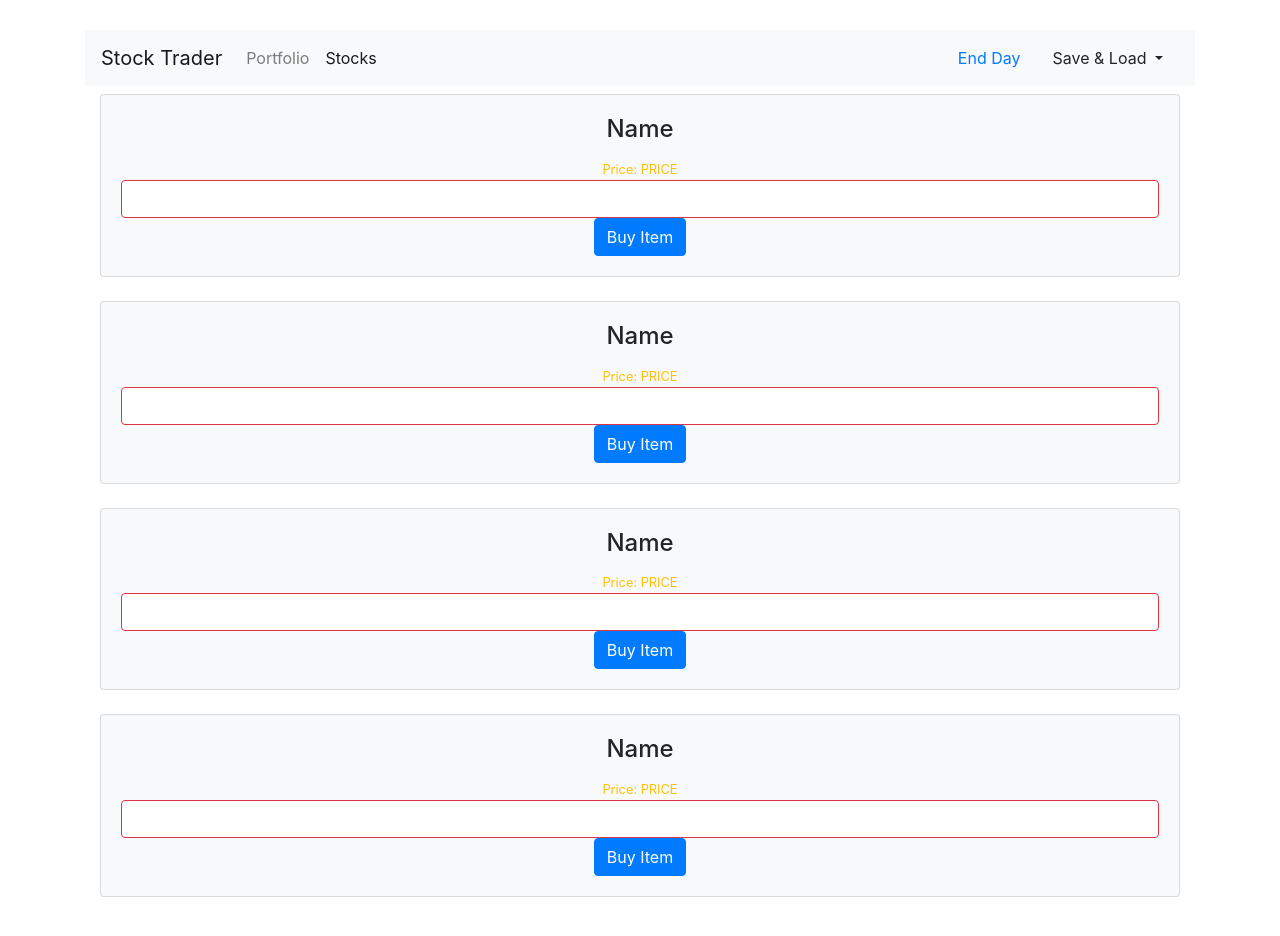
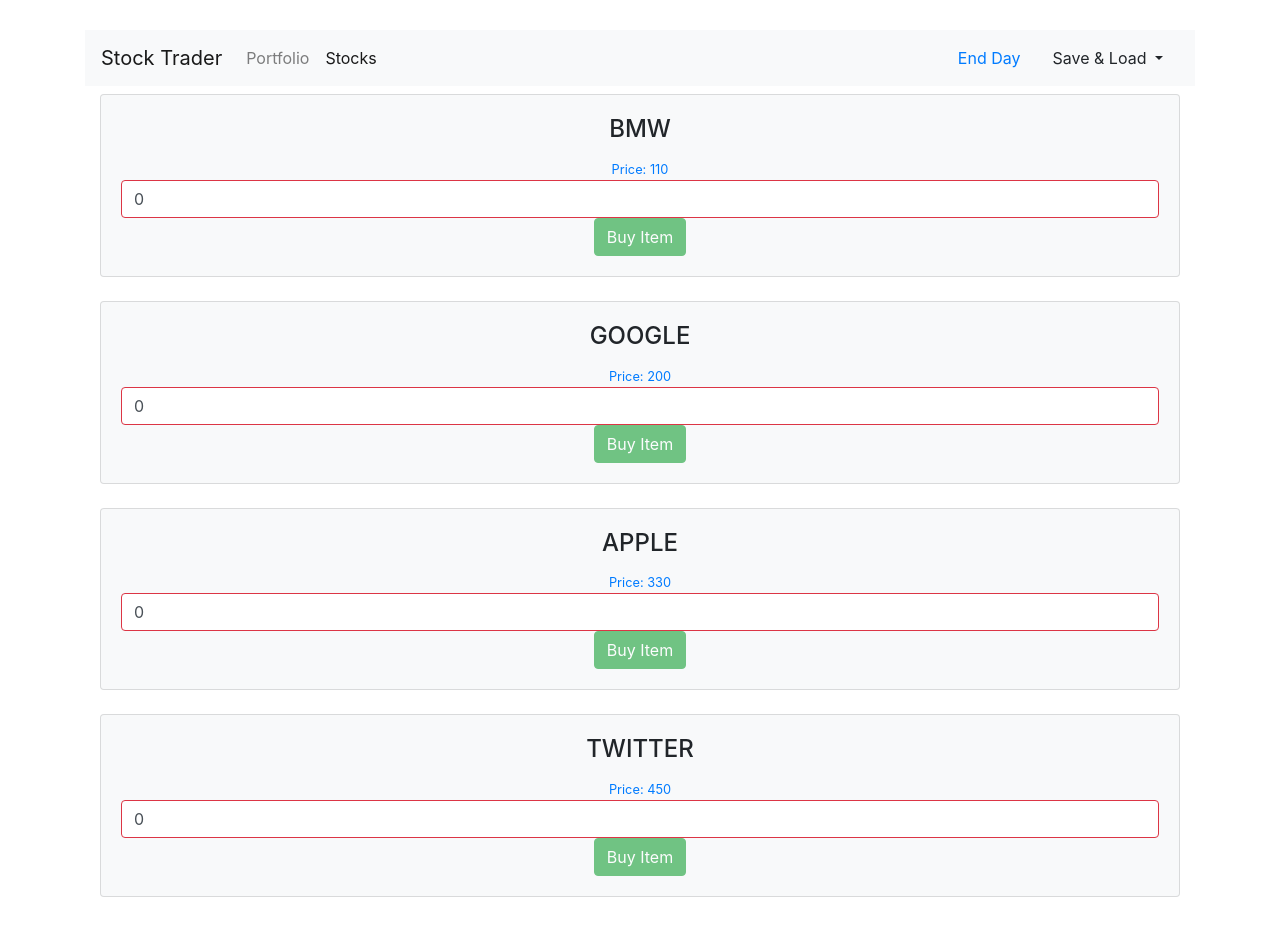
Before and after one commit to SOURAV-ROY/vue-first-project, a Vue app: page /stocks in a window 1280 px wide. Shown: the top 936 px of the page. Built offline with nearby package versions, Linux system fonts and the light colour scheme.

Commit message:
CrAdding A Buy Button ✔

```diff
--- a/src/components/stocks/Stock.vue
+++ b/src/components/stocks/Stock.vue
@@ -1,19 +1,45 @@
 <template>
-    <div class="col-md-12 text-center pb-3 pt-2">
-      <div class="card bg-light">
-        <div class="card-body">
-          <h4 class="card-title">Name</h4>
-          <small class="text-warning">Price: PRICE</small>
-          <input type="number" class="form-control border border-danger">
-          <a href="#" class="btn btn-primary">Buy Item</a>
-        </div>
+  <div class="col-md-12 text-center pb-3 pt-2">
+    <div class="card bg-light">
+      <div class="card-body">
+        <h4 class="card-title">{{ stock.name }}</h4>
+        <small class="text-primary">Price: {{ stock.price }}</small>
+        <input
+          type="number"
+          class="form-control border border-danger"
+          placeholder="Quantity"
+          v-model="quantity"
+        >
+        <button
+          class="btn btn-success"
+          @click="buyStock"
+          :disabled="quantity <= 0 || !Number.isInteger(+quantity)"
+        >Buy Item
+        </button>
       </div>
     </div>
+  </div>
 </template>
 
 <script>
 export default {
-  name: "Stock"
+  props: ['stock'],
+  data() {
+    return {
+      quantity: 0
+    }
+  },
+  methods: {
+    buyStock() {
+      const order = {
+        stockId: this.stock.id,
+        stockPrice: this.stock.price,
+        quantity: this.quantity,
+      };
+      console.log(order);
+      this.quantity = 0;
+    }
+  }
 }
 </script>
 
--- a/src/components/stocks/Stocks.vue
+++ b/src/components/stocks/Stocks.vue
@@ -1,6 +1,6 @@
 <template>
   <div>
-    <app-stock v-for="stock in stocks"></app-stock>
+    <app-stock v-for="stock in stocks" :stock="stock"></app-stock>
   </div>
 </template>
 
```
